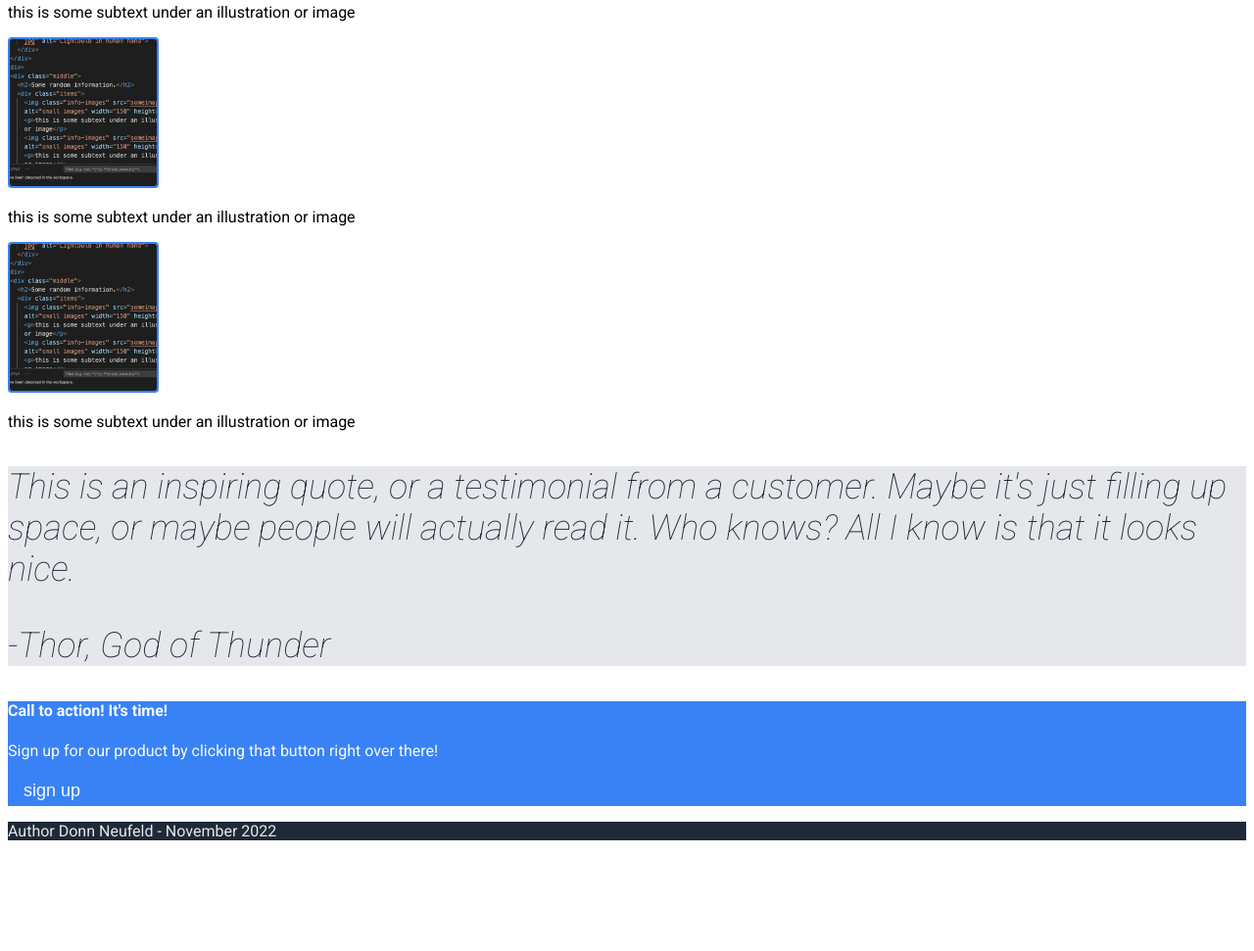
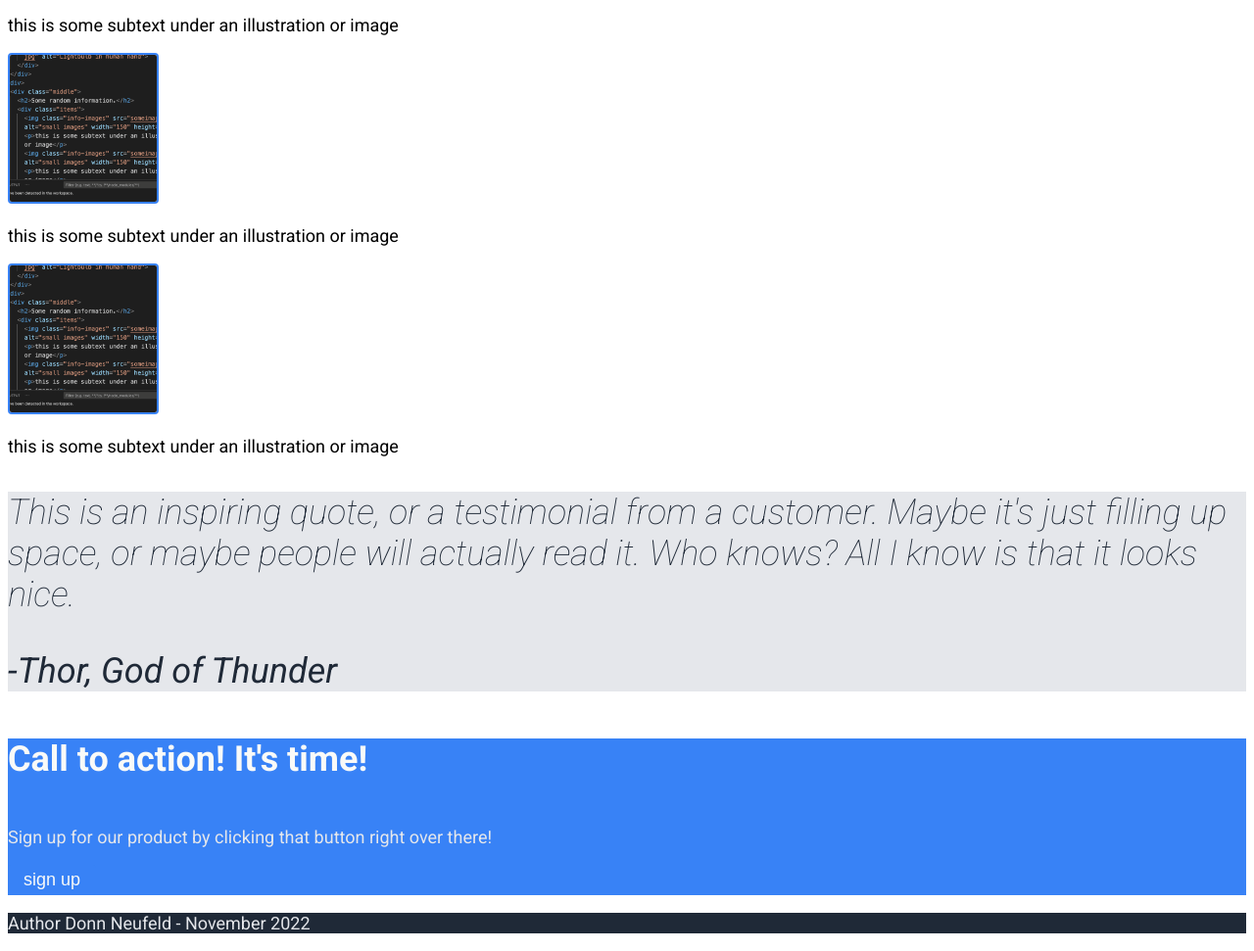
Before and after one commit to ForeDaddy/odin-landing-page, a plain HTML site: page index.html in a window 1280 px wide. Shown: the part 1339-2310 px from the top of the page at 98% size. Before the commit the page ends 2213 px from the top, so only its background shows below. Drawn offline with Linux system fonts and the light colour scheme.

Commit message:
Font Weights, Color, Size Styled to Guide

```diff
--- a/index.html
+++ b/index.html
@@ -56,7 +56,7 @@
 
     <div class="quote">
       <p>This is an inspiring quote, or a testimonial from a customer. Maybe it's just filling up space, or maybe people will actually read it. Who knows? All I know is that it looks nice.</p>
-      <p>-Thor, God of Thunder</p>
+      <p class="author">-Thor, God of Thunder</p>
     </div>
 
     <div class="bottom-banner">
--- a/styles.css
+++ b/styles.css
@@ -1,6 +1,6 @@
 body {
   font-family: 'Roboto', sans-serif;
-
+  font-size: 18px;
 }
 
 .topdark {
@@ -19,7 +19,7 @@ body {
 .logo {
   color: #F9FAF8;
   font-size: 24px;
-  font-weight: 600;
+  font-weight: 900;
 }
 
 ul {
@@ -39,6 +39,7 @@ a:link, a:visited, a:hover, a:active {
   font-size: 48px;
   color: #F9FAF8;
   font-weight: 900;
+
 }
 
 .hero-secondary {
@@ -82,9 +83,22 @@ h2 {
   font-style: italic;
   font-weight: 100;
 }
+
+.author {
+  font-weight: 400;
+}
 .bottom-banner {
   background-color: #3882F6;
   color: #F9FAF8;
+}
+
+h4 {
+  font-size: 36px;
+}
+
+.banner-text > p {
+  color: #E5E7EB;
+
 }
 
 footer {
```
